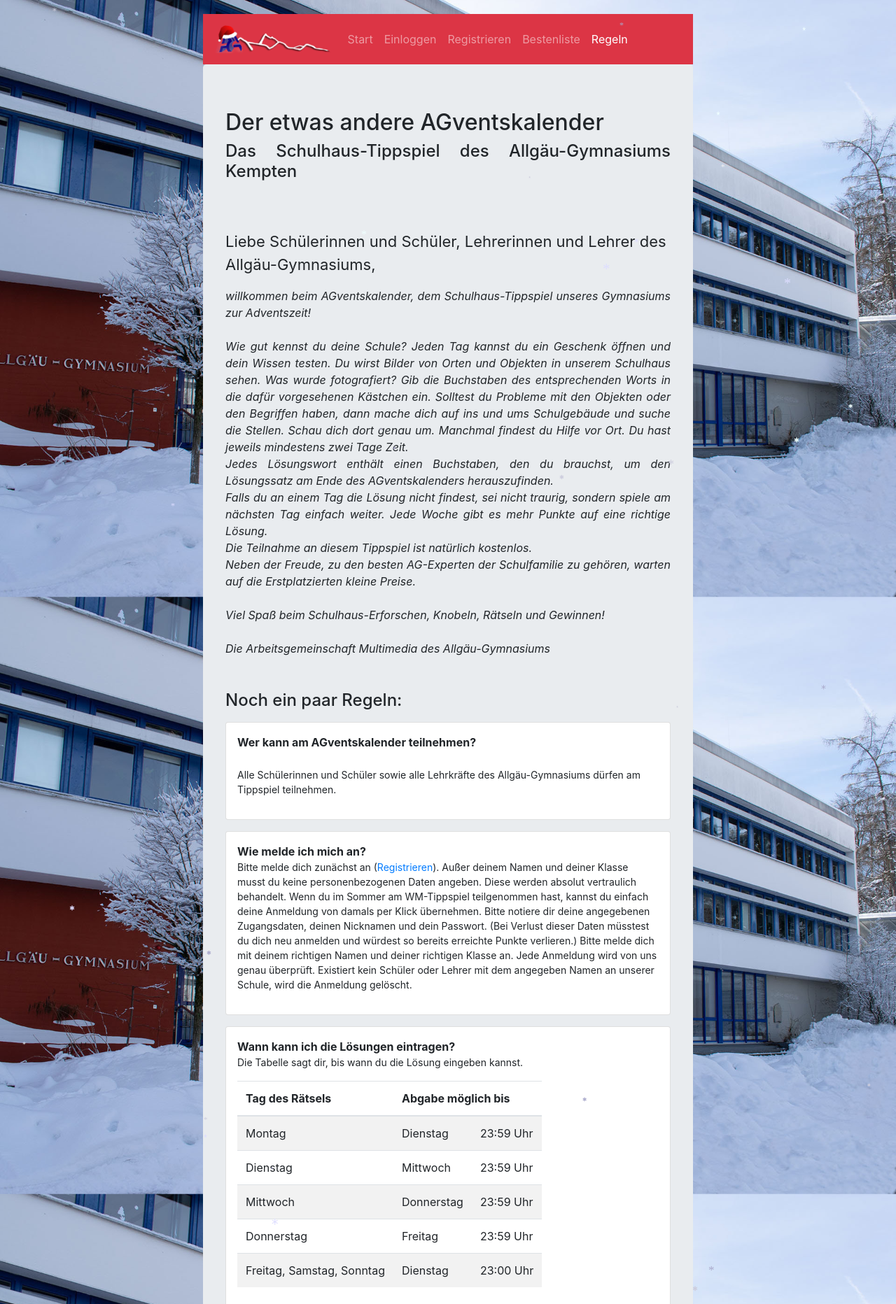
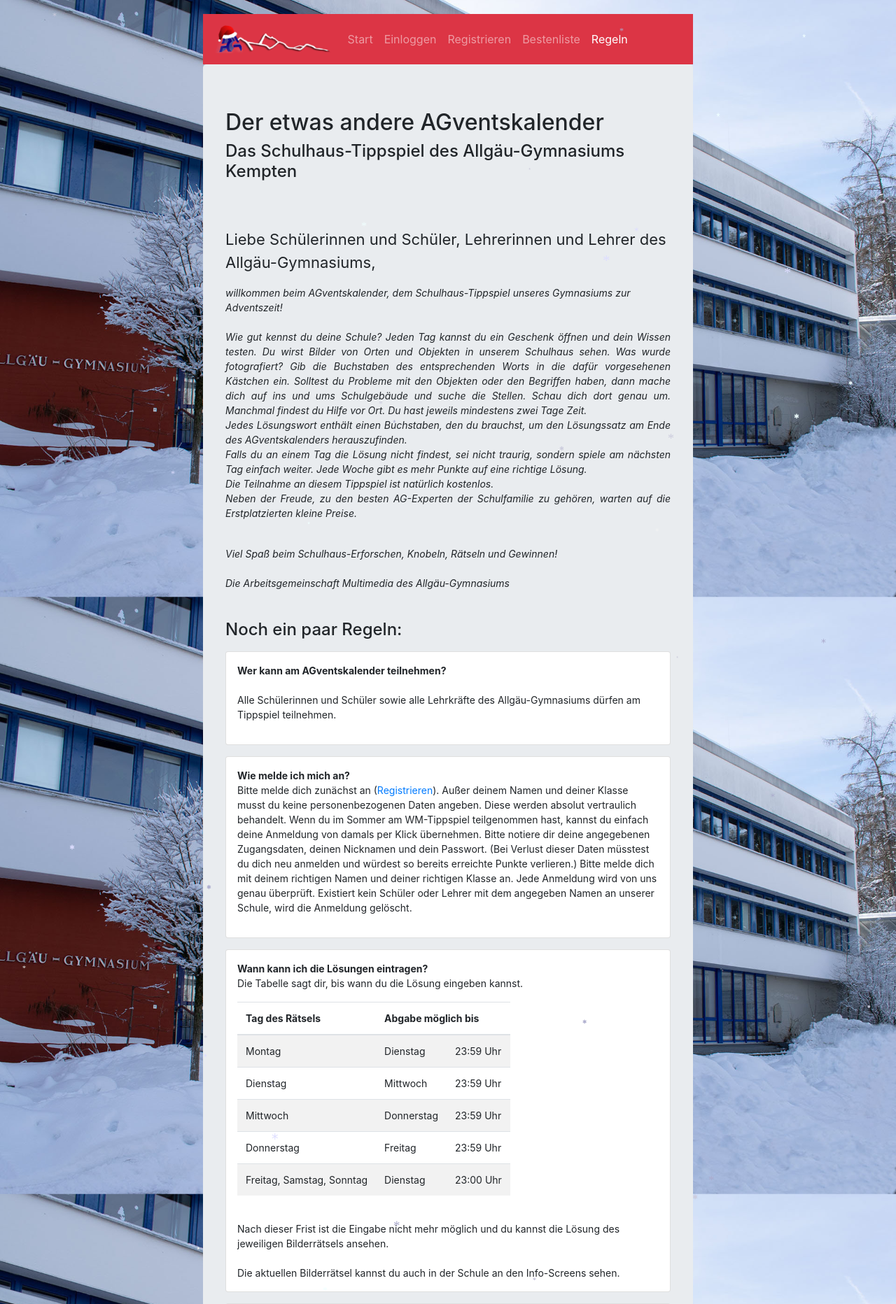
Before and after one commit to hrueger/Adventskalender, a PHP site: page /regeln.php in a window 1280 px wide. Shown: the top 1864 px of the page at 70% size. Run offline with PHP 8.4, Linux system fonts and the light colour scheme.

Commit message:
fixed word spacing because of justification

```diff
--- a/regeln.php
+++ b/regeln.php
@@ -28,7 +28,7 @@ require_once("./include/db.inc.php");
 	<div class="container">
 		<div class="header clearfix">
 			<?php getNav("regeln"); ?>
-			<div class="jumbotron text-justify">
+			<div class="jumbotron text-normal">
 				<h2>Der etwas andere AGventskalender</h2>
 				<h4>Das Schulhaus-Tippspiel des Allgäu-Gymnasiums Kempten</h4>
 				<br>
@@ -37,9 +37,11 @@ require_once("./include/db.inc.php");
 					<p class="bigger">Liebe Schülerinnen und Schüler, Lehrerinnen und Lehrer des Allgäu-Gymnasiums,</p>
 
 						<i>willkommen beim AGventskalender, dem Schulhaus-Tippspiel unseres Gymnasiums zur Adventszeit! <br>
-						<br> Wie gut kennst du deine Schule? Jeden Tag kannst du ein Geschenk öffnen und dein Wissen testen. Du wirst Bilder von Orten und Objekten in unserem Schulhaus sehen. Was wurde fotografiert? Gib die Buchstaben des entsprechenden Worts in die dafür vorgesehenen Kästchen ein. Solltest du Probleme mit den Objekten oder den Begriffen haben, dann mache dich auf ins und ums Schulgebäude und suche die Stellen. Schau dich dort genau um. Manchmal findest du Hilfe vor Ort. Du hast jeweils mindestens zwei Tage Zeit. <br> Jedes Lösungswort enthält einen Buchstaben, den du brauchst, um den Lösungssatz am Ende des AGventskalenders herauszufinden.<br> Falls du an einem Tag die Lösung nicht findest, sei nicht traurig, sondern spiele am nächsten Tag einfach weiter. Jede Woche gibt es mehr Punkte auf eine richtige Lösung. <br> Die Teilnahme an diesem Tippspiel ist natürlich kostenlos.<br> Neben der Freude, zu den besten AG-Experten der Schulfamilie zu gehören, warten auf die Erstplatzierten kleine Preise.<br>
+						<p class="text-justify">
+						<br> Wie gut kennst du deine Schule? Jeden Tag kannst du ein Geschenk öffnen und dein Wissen testen. Du wirst Bilder von Orten und Objekten in unserem Schulhaus sehen. Was wurde fotografiert? Gib die Buchstaben des entsprechenden Worts in die dafür vorgesehenen Kästchen ein. Solltest du Probleme mit den Objekten oder den Begriffen haben, dann mache dich auf ins und ums Schulgebäude und suche die Stellen. Schau dich dort genau um. Manchmal findest du Hilfe vor Ort. Du hast jeweils mindestens zwei Tage Zeit. <br> Jedes Lösungswort enthält einen Buchstaben, den du brauchst, um den Lösungssatz am Ende des AGventskalenders herauszufinden.<br> Falls du an einem Tag die Lösung nicht findest, sei nicht traurig, sondern spiele am nächsten Tag einfach weiter. Jede Woche gibt es mehr Punkte auf eine richtige Lösung. <br> Die Teilnahme an diesem Tippspiel ist natürlich kostenlos.<br> Neben der Freude, zu den besten AG-Experten der Schulfamilie zu gehören, warten auf die Erstplatzierten kleine Preise.<br></p>
 						<br> Viel Spaß beim Schulhaus-Erforschen, Knobeln, Rätseln und Gewinnen!<br>
 						<br> Die Arbeitsgemeinschaft Multimedia des Allgäu-Gymnasiums<br></i>
+
 					<br>
 					<br>
 					<h4>Noch ein paar Regeln:</h4>
```
